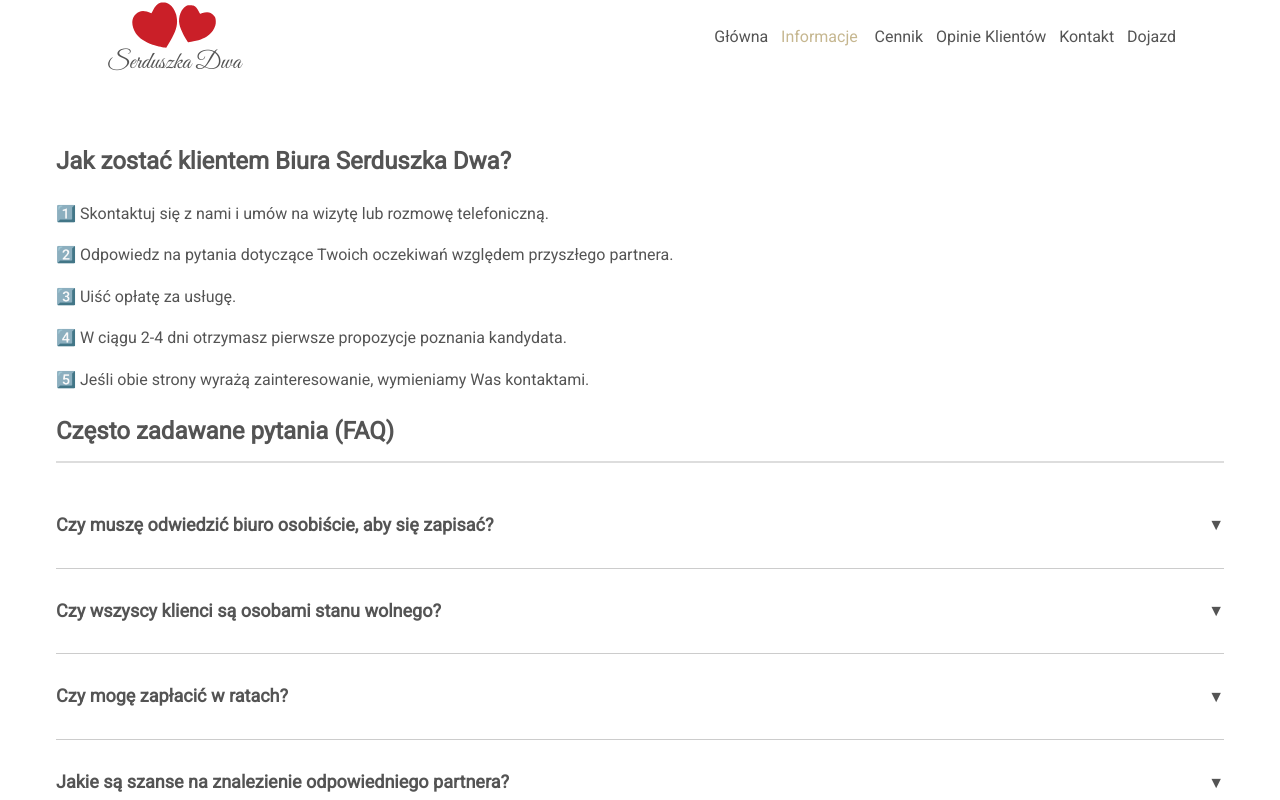
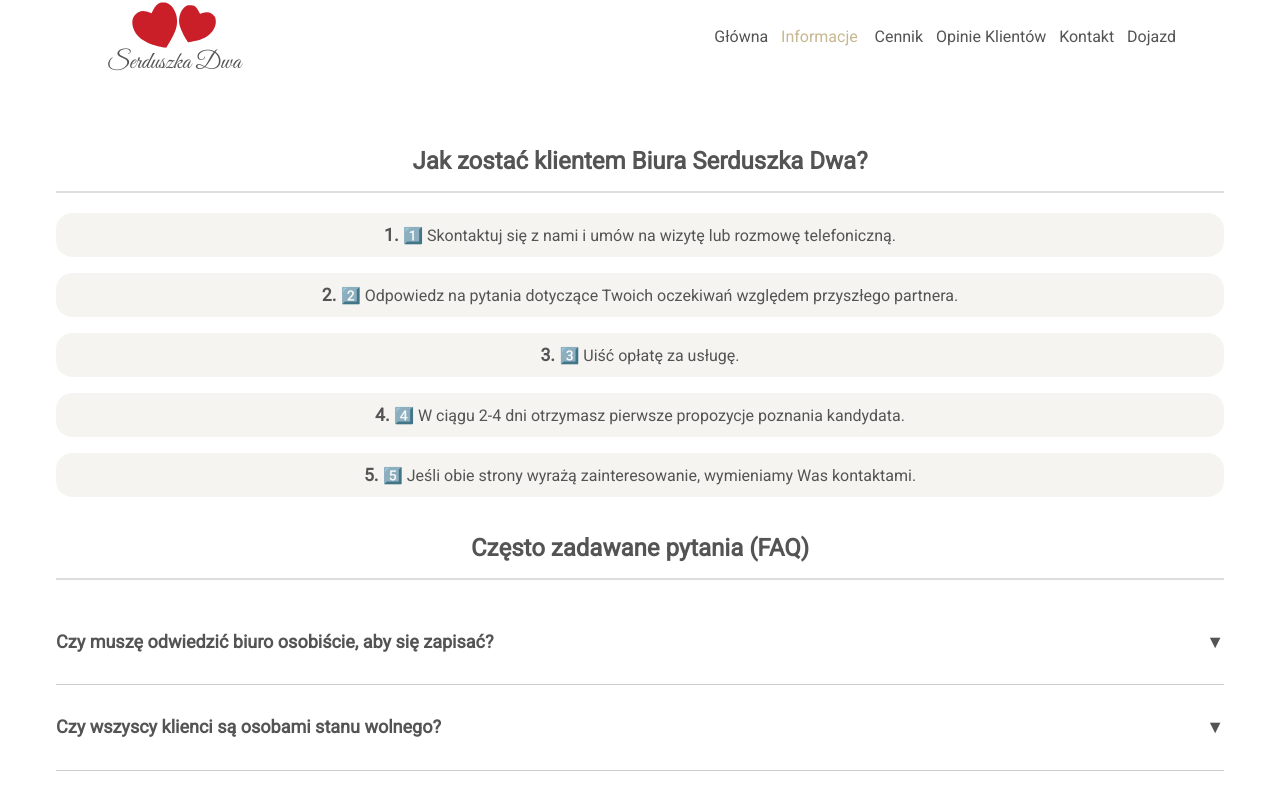
Before and after one commit to Vectari/serduszka-dwa, a React (Vite) app: page /info in a window 1280 px wide. Shown: the top 800 px of the page. Built offline with nearby package versions, Linux system fonts and the light colour scheme; no server answers; the database is empty.

Commit message:
style: add styles to styled components

```diff
--- a/src/view/Info/Info.jsx
+++ b/src/view/Info/Info.jsx
@@ -1,5 +1,60 @@
 import { useState } from "react";
+import { theme } from "../../theme";
 import { dictionary } from "../../dictionary";
+import styled from "styled-components";
+
+const StyledInfoWrapper = styled.div`
+  text-align: center;
+
+  h2 {
+    border-bottom: 2px solid #ddd;
+    padding-bottom: 10px;
+  }
+
+  p {
+    color: ${theme.section_two_text_on_background};
+    background-color: ${theme.section_two_background};
+    border-radius: 1rem;
+    padding: 0.5rem;
+
+    span {
+      font-weight: bolder;
+      font-size: 1.1rem;
+    }
+  }
+`;
+
+const StyledFAQContainer = styled.div`
+  margin-top: 2rem;
+`;
+
+const StyledFAQItem = styled.div`
+  border-bottom: 1px solid #ccc;
+  padding: 10px 0;
+  transition: all 0.3s ease-in-out;
+`;
+
+const StyledFAQQuestion = styled.h3`
+  cursor: pointer;
+  font-size: 18px;
+  display: flex;
+  justify-content: space-between;
+  align-items: center;
+`;
+
+const StyledFAQAnswer = styled.div`
+  max-height: 0;
+  overflow: hidden;
+  transition: max-height 0.3s ease-in-out, padding 0.3s ease-in-out;
+  color: #333;
+  font-size: 16px;
+  padding: 0;
+
+  &.expanded {
+    max-height: 200px;
+    padding: 10px 0;
+  }
+`;
 
 export function Info() {
   const [expanded, setExpanded] = useState(null);
@@ -32,65 +87,43 @@ export function Info() {
   ];
 
   return (
-    <>
+    <StyledInfoWrapper>
       <h2>{dictionary.info_page.info_page_one_head}</h2>
-      <p>{dictionary.info_page.info_page_steps.a}</p>
-      <p>{dictionary.info_page.info_page_steps.b}</p>
-      <p>{dictionary.info_page.info_page_steps.c}</p>
-      <p>{dictionary.info_page.info_page_steps.d}</p>
-      <p>{dictionary.info_page.info_page_steps.e}</p>
+      <p>
+        <span>1. </span>
+        {dictionary.info_page.info_page_steps.a}
+      </p>
+      <p>
+        <span>2. </span>
+        {dictionary.info_page.info_page_steps.b}
+      </p>
+      <p>
+        <span>3. </span>
+        {dictionary.info_page.info_page_steps.c}
+      </p>
+      <p>
+        <span>4. </span>
+        {dictionary.info_page.info_page_steps.d}
+      </p>
+      <p>
+        <span>5. </span>
+        {dictionary.info_page.info_page_steps.e}
+      </p>
 
-      <div
-        style={
-          {
-            // maxWidth: "600px",
-          }
-        }
-      >
-        <h2 style={{ borderBottom: "2px solid #ddd", paddingBottom: "10px" }}>
-          {dictionary.info_page.info_page_two_head}
-        </h2>
-
+      <StyledFAQContainer>
+        <h2>{dictionary.info_page.info_page_two_head}</h2>
         {faqEntries.map((entry, index) => (
-          <div
-            key={index}
-            style={{
-              borderBottom: "1px solid #ccc",
-              padding: "10px 0",
-              transition: "all 0.3s ease-in-out",
-            }}
-          >
-            <h3
-              onClick={() => handleToggle(index)}
-              style={{
-                cursor: "pointer",
-                // color: expanded === index ? "#d9534f" : "#007bff",
-                fontSize: "18px",
-                display: "flex",
-                justifyContent: "space-between",
-                alignItems: "center",
-              }}
-            >
+          <StyledFAQItem key={index}>
+            <StyledFAQQuestion onClick={() => handleToggle(index)}>
               {entry.question}
-              <span style={{ fontSize: "16px" }}>
-                {expanded === index ? "▲" : "▼"}
-              </span>
-            </h3>
-            <div
-              style={{
-                maxHeight: expanded === index ? "200px" : "0",
-                overflow: "hidden",
-                transition: "max-height 0.3s ease-in-out",
-                padding: expanded === index ? "10px 0" : "0",
-                color: "#333",
-                fontSize: "16px",
-              }}
-            >
+              <span>{expanded === index ? "▲" : "▼"}</span>
+            </StyledFAQQuestion>
+            <StyledFAQAnswer className={expanded === index ? "expanded" : ""}>
               {entry.answer}
-            </div>
-          </div>
+            </StyledFAQAnswer>
+          </StyledFAQItem>
         ))}
-      </div>
-    </>
+      </StyledFAQContainer>
+    </StyledInfoWrapper>
   );
 }
```
